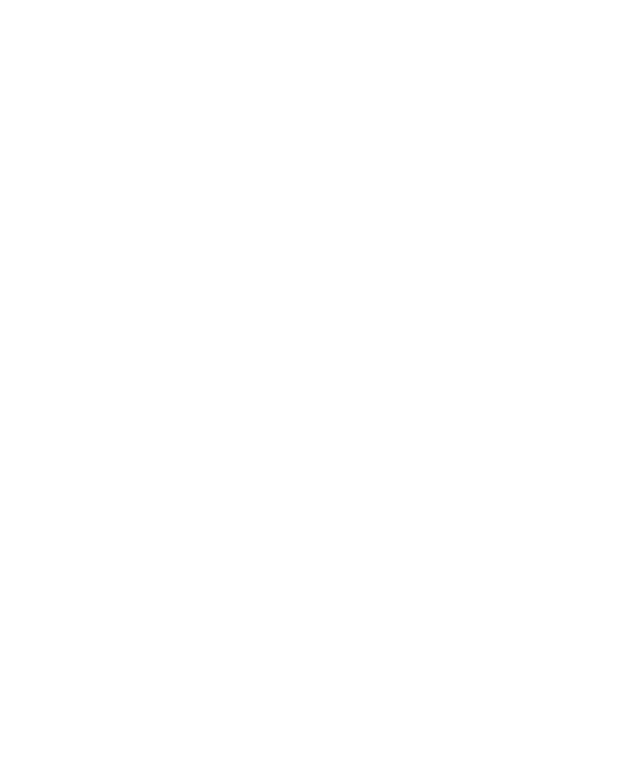
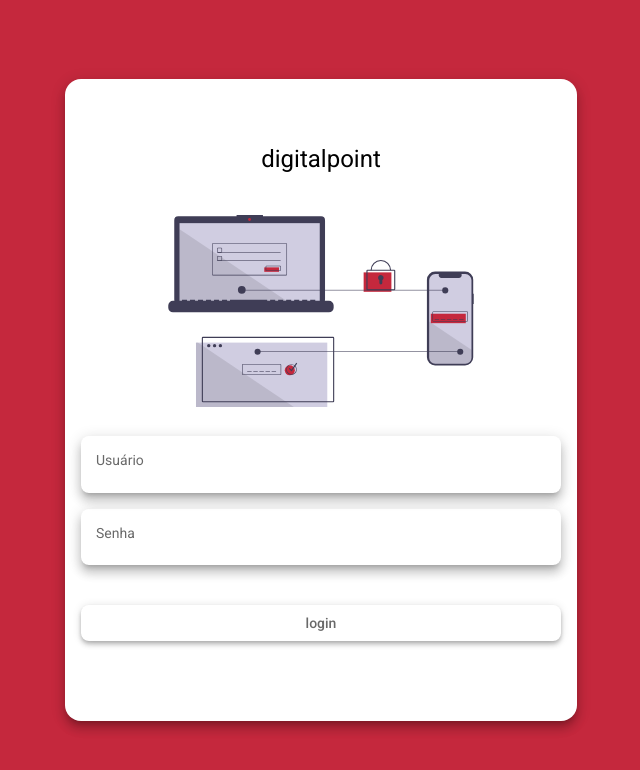
Before and after one commit to edilson-santiago-da-silva/digitalpoint-frontend, an Angular app: page /login in a window 1280 px wide. Before the commit this address led to /. Shown: the top 770 px of the page, without its empty margins (319-959 px from the left). Built offline with nearby package versions, Linux system fonts and the light colour scheme.

Commit message:
component login

```diff
--- a/src/app/app-routing.module.ts
+++ b/src/app/app-routing.module.ts
@@ -2,9 +2,11 @@
 import { RouterModule, Routes } from '@angular/router';
 import { NavComponent } from './components/nav/nav.component';
 import { HomeComponent } from './components/home/home.component';
-import { EmployeeListComponent } from './employee/employee-list/employee-list.component';
+import { EmployeeListComponent } from './components/employee/employee-list/employee-list.component';
+import { LoginComponent } from './components/login/login.component';
 
 const routes: Routes = [
+  { path: 'login', component: LoginComponent },
   {
     path: '', component: NavComponent, children: [
     { path: 'home', component: HomeComponent },
--- a/src/app/app.module.ts
+++ b/src/app/app.module.ts
@@ -29,7 +29,8 @@
 import { NavComponent } from './components/nav/nav.component';
 import { HomeComponent } from './components/home/home.component';
 import { HeaderComponent } from './components/header/header.component';
-import { EmployeeListComponent } from './employee/employee-list/employee-list.component';
+import { EmployeeListComponent } from './components/employee/employee-list/employee-list.component';
+import { LoginComponent } from './components/login/login.component';
 
 @NgModule({
   declarations: [
@@ -37,7 +38,8 @@
     NavComponent,
     HomeComponent,
     HeaderComponent,
-    EmployeeListComponent
+    EmployeeListComponent,
+    LoginComponent
   ],
   imports: [
     BrowserModule,
--- /dev/null
+++ b/src/app/components/login/login.component.css
@@ -0,0 +1,44 @@
+.container {
+    height: 100%;
+    background: rgb(197, 40, 61);;
+    display: flex;
+    align-items: center;
+    justify-content: center;
+ }
+ .form {
+    width: 30rem;
+    margin: auto;
+    background-color: rgb(255, 255, 255);
+    padding: 4rem 1rem;
+    border-radius: 1rem;
+ }
+ h1 {
+    width: 100%;
+    text-align: center;
+
+ }
+ img {
+    height: 12rem;
+    width: 100%;
+    margin: 1.5rem auto 1.5rem auto;
+ }
+ .full-width {
+    width: 100%;
+    color: dimgray;
+    border-radius: 0.5rem;
+    margin-bottom: 16px;
+
+ }
+
+ button {
+    margin-top: 1.5rem;
+ }
+
+ .field{
+    color: dimgray;
+    margin-left: 15px;
+ }
+
+ .input{
+    color: dimgray;
+ }
--- /dev/null
+++ b/src/app/components/login/login.component.html
@@ -0,0 +1,15 @@
+<div class="container">
+    <form class="form mat-elevation-z8">
+       <h1>digitalpoint</h1>
+       <img src="assets/img/undraw_two-factor-authentication_8tds.svg" alt="Help Desk - Dicas de um DEV">
+       <mat-form-field class="full-width  mat-elevation-z8" >
+          <mat-label class="field"> Usuário</mat-label>
+          <input class="imput" matInput placeholder="Ex. fulano@mail.com">
+       </mat-form-field>
+       <mat-form-field class="full-width mat-elevation-z8" >
+          <mat-label class="field">Senha</mat-label>
+          <input class="imput" type="password" matInput placeholder="Ex. 123">
+       </mat-form-field>
+       <button class="full-width mat-elevation-z4" mat-stroked-button color="primary">login</button>
+    </form>
+ </div>
--- /dev/null
+++ b/src/app/components/login/login.component.ts
@@ -0,0 +1,15 @@
+import { Component, OnInit } from '@angular/core';
+
+@Component({
+  selector: 'app-login',
+  templateUrl: './login.component.html',
+  styleUrls: ['./login.component.css']
+})
+export class LoginComponent implements OnInit {
+
+  constructor() { }
+
+  ngOnInit(): void {
+  }
+
+}
```
Also changed, not shown: src/app/components/employee/employee-list/employee-list.component.css (renamed from src/app/employee/employee-list/employee-list.component.css), src/app/components/employee/employee-list/employee-list.component.html (renamed from src/app/employee/employee-list/employee-list.component.html), src/app/components/employee/employee-list/employee-list.component.ts (renamed from src/app/employee/employee-list/employee-list.component.ts), src/assets/img/undraw_two-factor-authentication_8tds.svg (added).
